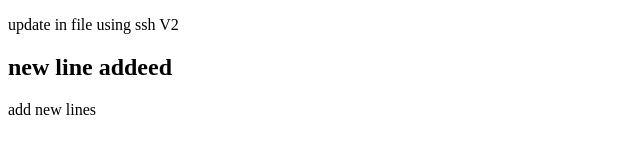
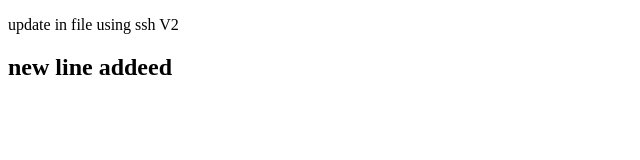
Before and after one commit to maya0998/testrepo, a plain HTML site: page home.html in a window 1280 px wide. Shown: the whole page, without its empty margins (0-640 px from the left). Drawn offline with Linux system fonts and the light colour scheme.

Commit message:
Revert "add new line in demo R1-26"

```diff
--- a/home.html
+++ b/home.html
@@ -8,6 +8,5 @@
 <body>
     <p>update  in file using ssh V2</p>
     <h2>new line addeed</h2>
-    <p>add new lines</p>
 </body>
 </html>
```
